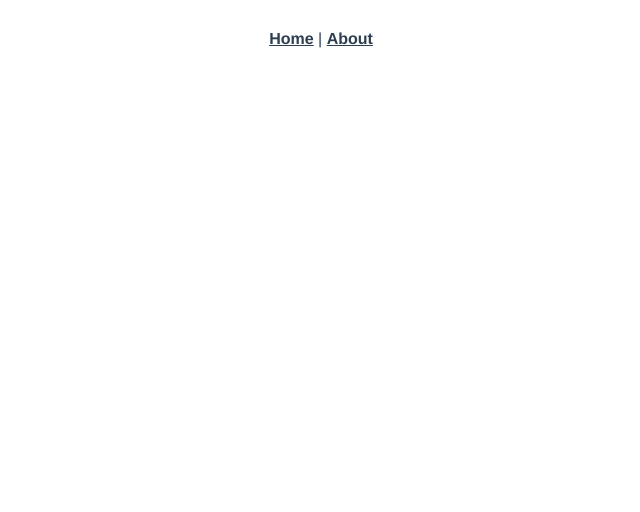
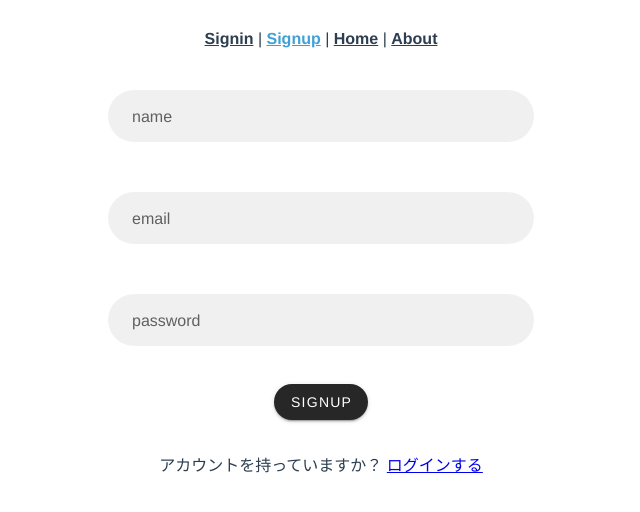
Before and after one commit to shunsa10/CalculatorApp, a Vue app: page /Signup in a window 1280 px wide. Shown: the top 512 px of the page, without its empty margins (319-959 px from the left). Built offline with nearby package versions, Linux system fonts and the light colour scheme.

Commit message:
Account Vues

```diff
--- a/src/App.vue
+++ b/src/App.vue
@@ -1,6 +1,8 @@
 <template>
   <div id="app">
     <div id="nav">
+      <router-link to="/Signin">Signin</router-link> |
+      <router-link to="/Signup">Signup</router-link> |
       <router-link to="/">Home</router-link> |
       <router-link to="/about">About</router-link>
     </div>
--- /dev/null
+++ b/src/components/Signin.vue
@@ -0,0 +1,86 @@
+<template>
+<div id="Signin">
+   <v-form>
+    <v-container>
+      <v-row>
+        <v-col
+          cols="12"
+          sm="6"
+          md="12"
+        >
+          <v-text-field
+            label="email"
+            placeholder="メール"
+            type="email"
+            v-model="email"
+            filled
+            rounded
+            dense
+          ></v-text-field>
+        </v-col>
+
+
+        <v-col
+          cols="12"
+          sm="6"
+          md="12"
+        >
+          <v-text-field
+            label="password"
+            placeholder="パスワード"
+            type="password"
+            v-model="password"
+            filled
+            rounded
+            dense
+          ></v-text-field>
+        </v-col>
+      </v-row>
+    </v-container>
+  </v-form>
+  <div class="text-center">
+    <v-btn
+      rounded
+      color="primary"
+      dark
+    >
+      Signin
+    </v-btn>
+  </div>
+  <p>アカウントを持っていませんか？
+      <router-link to="/signup">アカウントを作る</router-link>
+    </p>
+</div>
+</template>
+<script>
+export default {
+  name: 'Signin',
+  data () {
+    return {
+      email: '',
+      password: ''
+    }
+  },
+  methods: {}
+}
+</script>
+
+
+
+<style lang="scss">
+#Signin {
+    width: 450px;
+    margin: 0 auto;
+    display: flex;
+  flex-flow: column nowrap;
+  justify-content: center;
+  v-container {
+      margin: 0 auto;
+      text-align: center;
+  }
+   p {
+      margin-top: 2rem;
+  }
+}
+
+</style>
--- /dev/null
+++ b/src/components/Signup.vue
@@ -0,0 +1,112 @@
+<template>
+<div id="Signin">
+   <v-form>
+    <v-container>
+      <v-row>
+        <v-col
+          cols="12"
+          sm="6"
+          md="12"
+        >
+          <v-text-field
+            label="name"
+            placeholder="名前"
+            type="text"
+            v-model="username"
+            filled
+            rounded
+            dense
+          ></v-text-field>
+        </v-col>
+        <v-col
+          cols="12"
+          sm="6"
+          md="12"
+        >
+          <v-text-field
+            label="email"
+            placeholder="メール"
+            type="email"
+            v-model="email"
+            filled
+            rounded
+            dense
+          ></v-text-field>
+        </v-col>
+        <v-col
+          cols="12"
+          sm="6"
+          md="12"
+        >
+          <v-text-field
+            label="password"
+            placeholder="パスワード"
+            type="password"
+            v-model="password"
+            filled
+            rounded
+            dense
+          ></v-text-field>
+        </v-col>
+      </v-row>
+    </v-container>
+  </v-form>
+  <div class="text-center">
+    <v-btn
+      @click="signUp"
+      rounded
+      color="primary"
+      dark
+    >
+      Signup
+    </v-btn>
+  </div>
+  <p>アカウントを持っていますか？
+      <router-link to="/signin">ログインする</router-link>
+    </p>
+</div>
+</template>
+
+<script>
+export default {
+  name: 'Signin',
+  data () {
+    return {
+      username: '',
+      email:'',
+      password: ''
+    }
+  },
+  methods: {
+     signUp: function () {
+      firebase.auth().createUserWithEmailAndPassword(this.username, this.email, this.password)
+        .then(user => {
+          alert('Create account: ', user.email)
+        })
+        .catch(error => {
+          alert(error.message)
+        })
+     }
+  }
+}
+</script>
+
+
+
+<style lang="scss">
+#Signin {
+    width: 450px;
+    margin: 0 auto;
+    display: flex;
+  flex-flow: column nowrap;
+  justify-content: center;
+  v-container {
+      margin: 0 auto;
+      text-align: center;
+  }
+  p {
+      margin-top: 2rem;
+  }
+}
+
+</style>
--- a/src/router/index.js
+++ b/src/router/index.js
@@ -1,24 +1,37 @@
 import Vue from 'vue'
 import VueRouter from 'vue-router'
 import Home from '../views/Home.vue'
+import Signin from "../components/Signin.vue";
+import Signup from "../components/Signup.vue";
 
 Vue.use(VueRouter)
 
 const routes = [
   {
-    path: '/',
-    name: 'Home',
-    component: Home
+    path: "/",
+    name: "Home",
+    component: Home,
   },
   {
-    path: '/about',
-    name: 'About',
+    path: "/Signin",
+    name: "Signin",
+    component: Signin,
+  },
+  {
+    path: "/Signup",
+    name: "Signup",
+    component: Signup,
+  },
+  {
+    path: "/about",
+    name: "About",
     // route level code-splitting
     // this generates a separate chunk (about.[hash].js) for this route
     // which is lazy-loaded when the route is visited.
-    component: () => import(/* webpackChunkName: "about" */ '../views/About.vue')
-  }
-]
+    component: () =>
+      import(/* webpackChunkName: "about" */ "../views/About.vue"),
+  },
+];
 
 const router = new VueRouter({
   mode: 'history',
```
